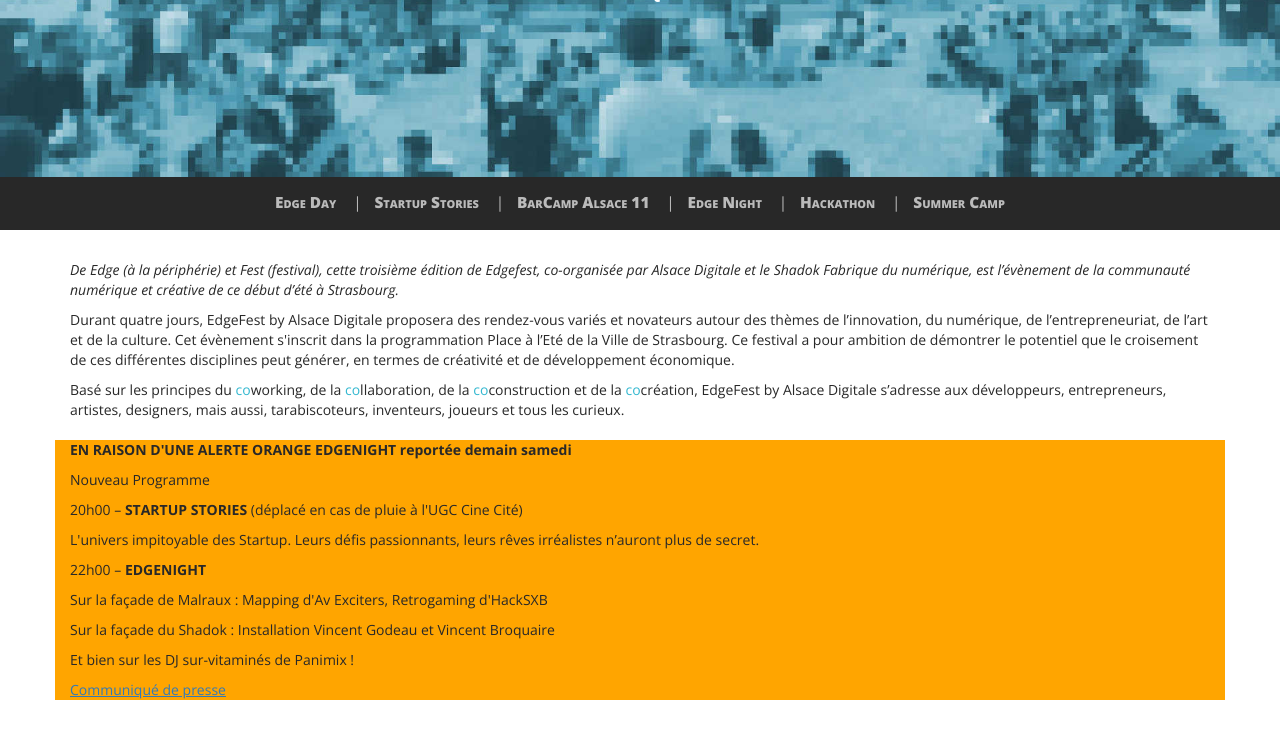
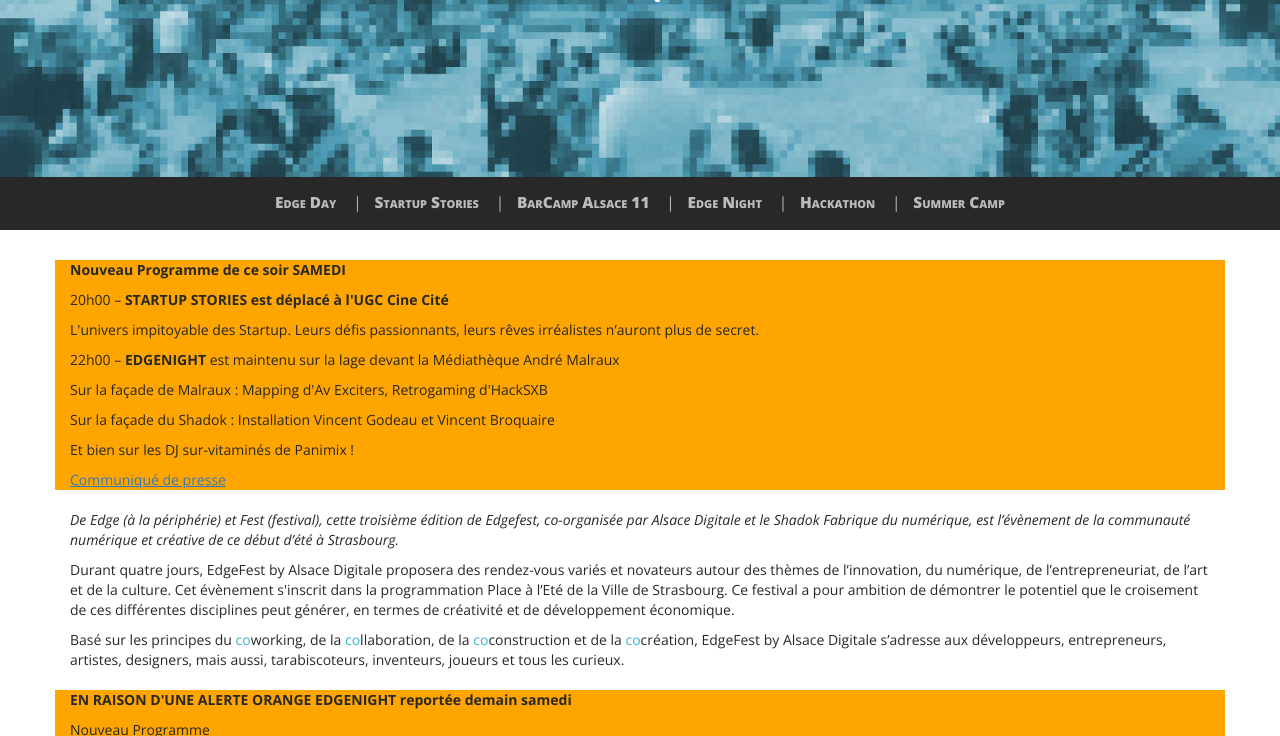
Before and after one commit to AlsaceDigitale/www.edgefest.fr-2019-temporary, a Jekyll site: the page built from index.html, in a window 1280 px wide and 900 px high, scrolled down 323 px, cut to the strip 0-736 px from the top of the window. Built offline with Jekyll 4.4.1, drawn with Linux system fonts in a browser that asks for light colours; nearby versions of some CDN libraries; some web fonts are replaced.

Commit message:
Chagement lieu StartUp Stories

```diff
--- a/_includes/intro.html
+++ b/_includes/intro.html
@@ -1,5 +1,23 @@
 <section class="intro">
     <div class="container">
+        <div class="row" style="background-color: orange; margin-top: 20px">
+            <div class="col-xs-12">
+                <p><b>Nouveau Programme de ce soir SAMEDI</b></p>
+
+                <p>20h00 – <b>STARTUP STORIES est déplacé  à l'UGC Cine Cité </b> </p>
+
+                <p>L'univers impitoyable des Startup. Leurs défis passionnants, leurs rêves irréalistes n’auront plus de
+                    secret.</p>
+
+                <p>22h00 – <b>EDGENIGHT</b> est maintenu sur la lage devant la Médiathèque André Malraux </p>
+
+                <p>Sur la façade de Malraux : Mapping d'Av Exciters, Retrogaming d'HackSXB</p>
+                <p>Sur la façade du Shadok : Installation Vincent Godeau et Vincent Broquaire</p>
+                <p>Et bien sur les DJ sur-vitaminés de Panimix !</p>
+
+                <p><a href="CP_Report_EdgeNight.pdf">Communiqué de presse</a></p>
+            </div>
+        </div>
         <div class="row">
             <div class="col-xs-12">
                 <p style="margin-top:20px;"><em>De Edge (à la périphérie) et Fest (festival), cette troisième édition de
```
